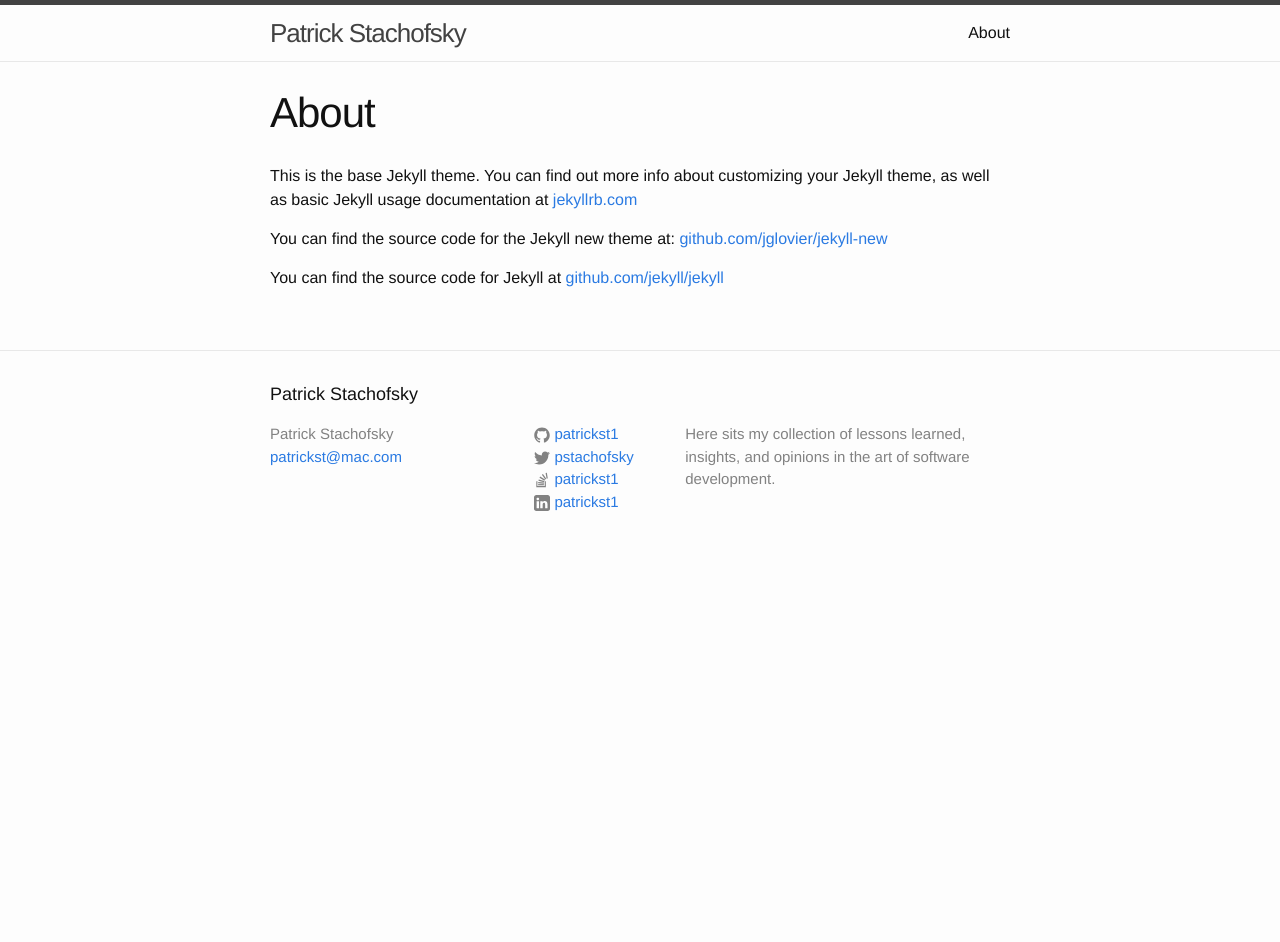
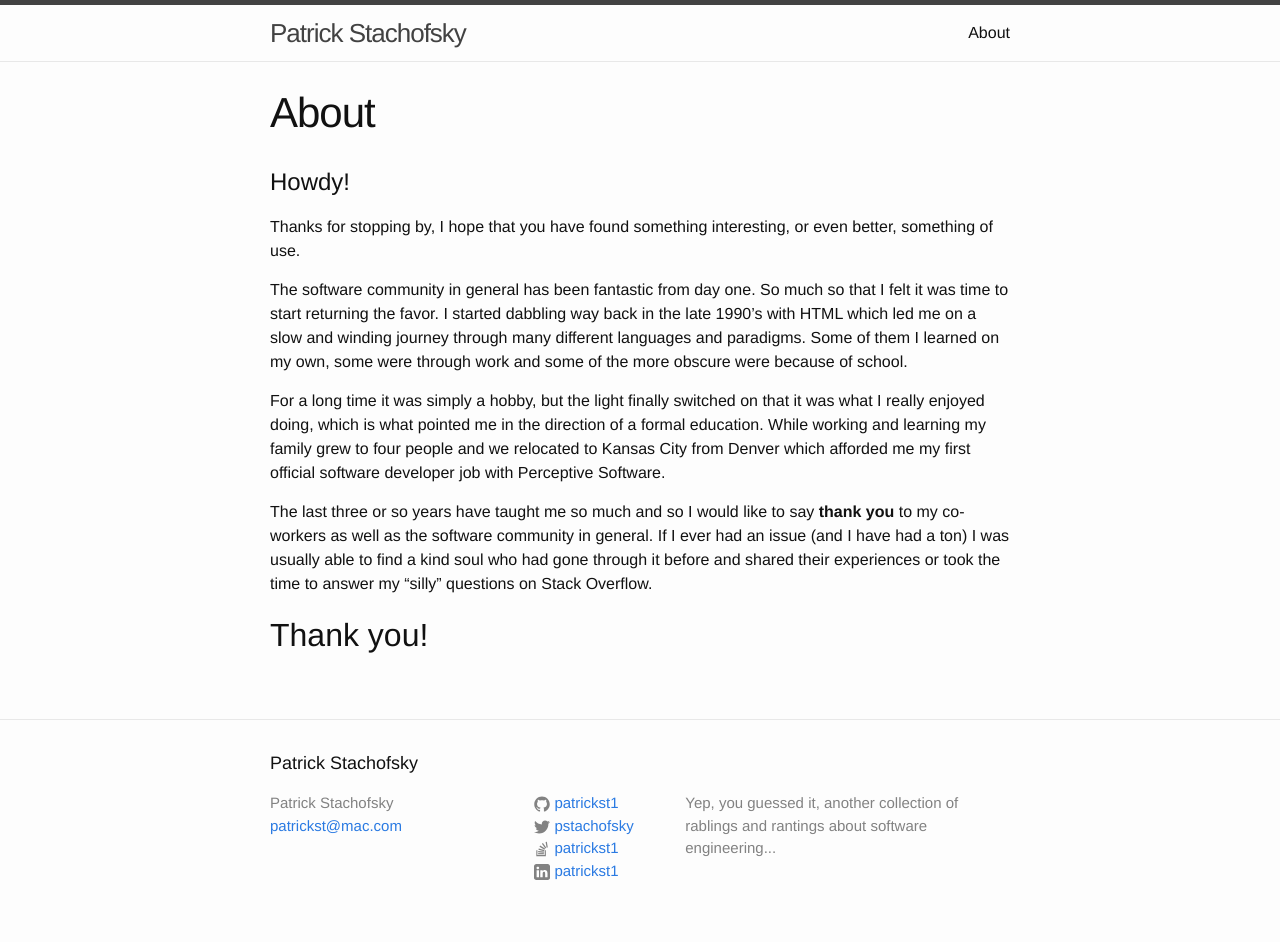
Before and after one commit to patrickst1/patrickst1.github.io, a Jekyll site: the page built from about.md, in a window 1280 px wide. Built offline with Jekyll 4.4.1, drawn with Linux system fonts in a browser that asks for light colours; before the commit the page ends 900 px from its top, so only the background shows below that.

Commit message:
doc (About):
Description:
Updated my tag in the footer. Also wrote out the about, although it is more of a thank you.

Might be good to turn that into a post?

```diff
--- a/_config.yml
+++ b/_config.yml
@@ -2,7 +2,7 @@
 title: Patrick Stachofsky
 email: patrickst@mac.com
 description: > # this means to ignore newlines until "baseurl:"
-  Here sits my collection of lessons learned, insights, and opinions in the art of software development.
+  Yep, you guessed it, another collection of rablings and rantings about software engineering...
 # baseurl: "" # the subpath of your site, e.g. /blog/
 # url: "http://yourdomain.com" # the base hostname & protocol for your site
 twitter_username: pstachofsky
--- a/about.md
+++ b/about.md
@@ -4,8 +4,14 @@ title: About
 permalink: /about/
 ---
 
-This is the base Jekyll theme. You can find out more info about customizing your Jekyll theme, as well as basic Jekyll usage documentation at [jekyllrb.com](http://jekyllrb.com/)
+# Howdy!
 
-You can find the source code for the Jekyll new theme at: [github.com/jglovier/jekyll-new](https://github.com/jglovier/jekyll-new)
+Thanks for stopping by, I hope that you have found something interesting, or even better, something of use.
 
-You can find the source code for Jekyll at [github.com/jekyll/jekyll](https://github.com/jekyll/jekyll)
+The software community in general has been fantastic from day one. So much so that I felt it was time to start returning the favor. I started dabbling way back in the late 1990's with HTML which led me on a slow and winding journey through many different languages and paradigms. Some of them I learned on my own, some were through work and some of the more obscure were because of school.
+
+For a long time it was simply a hobby, but the light finally switched on that it was what I really enjoyed doing, which is what pointed me in the direction of a formal education. While working and learning my family grew to four people and we relocated to Kansas City from Denver which afforded me my first official software developer job with Perceptive Software.
+
+The last three or so years have taught me so much and so I would like to say __thank you__ to my co-workers as well as the software community in general. If I ever had an issue (and I have had a ton) I was usually able to find a kind soul who had gone through it before and shared their experiences or took the time to answer my "silly" questions on Stack Overflow.
+
+## Thank you!
```
